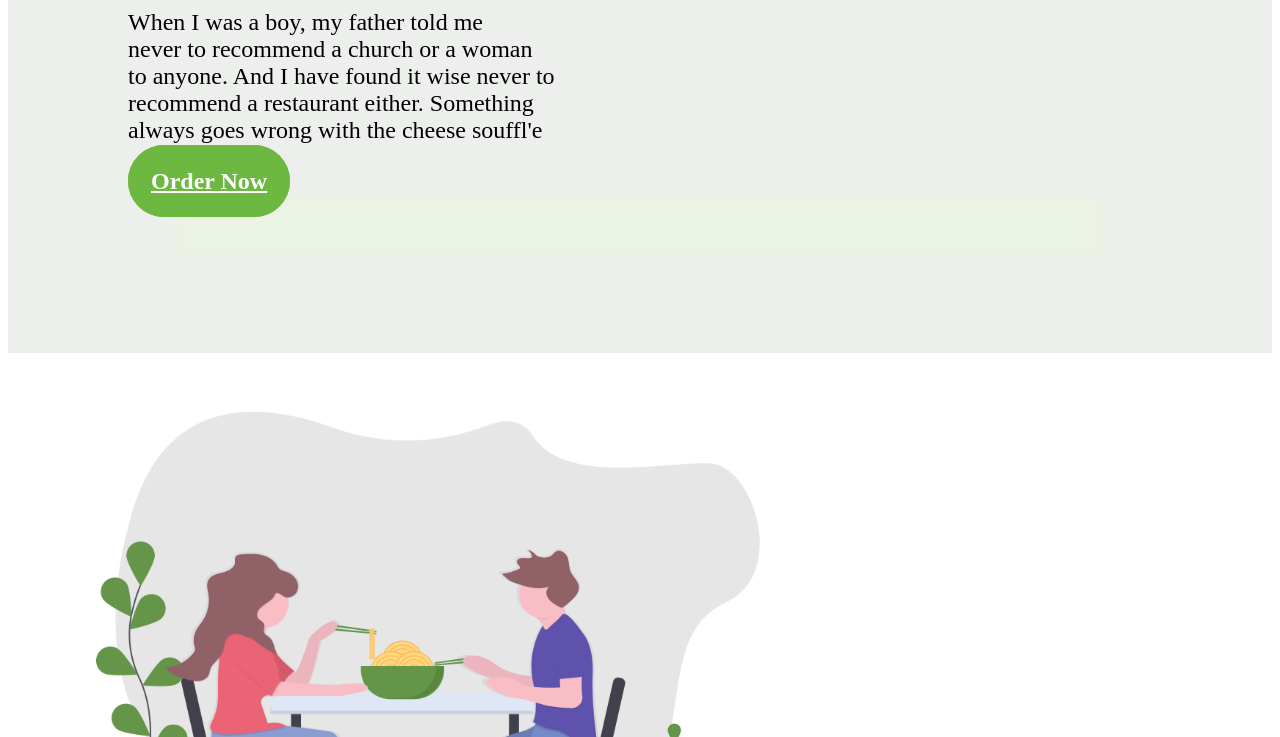
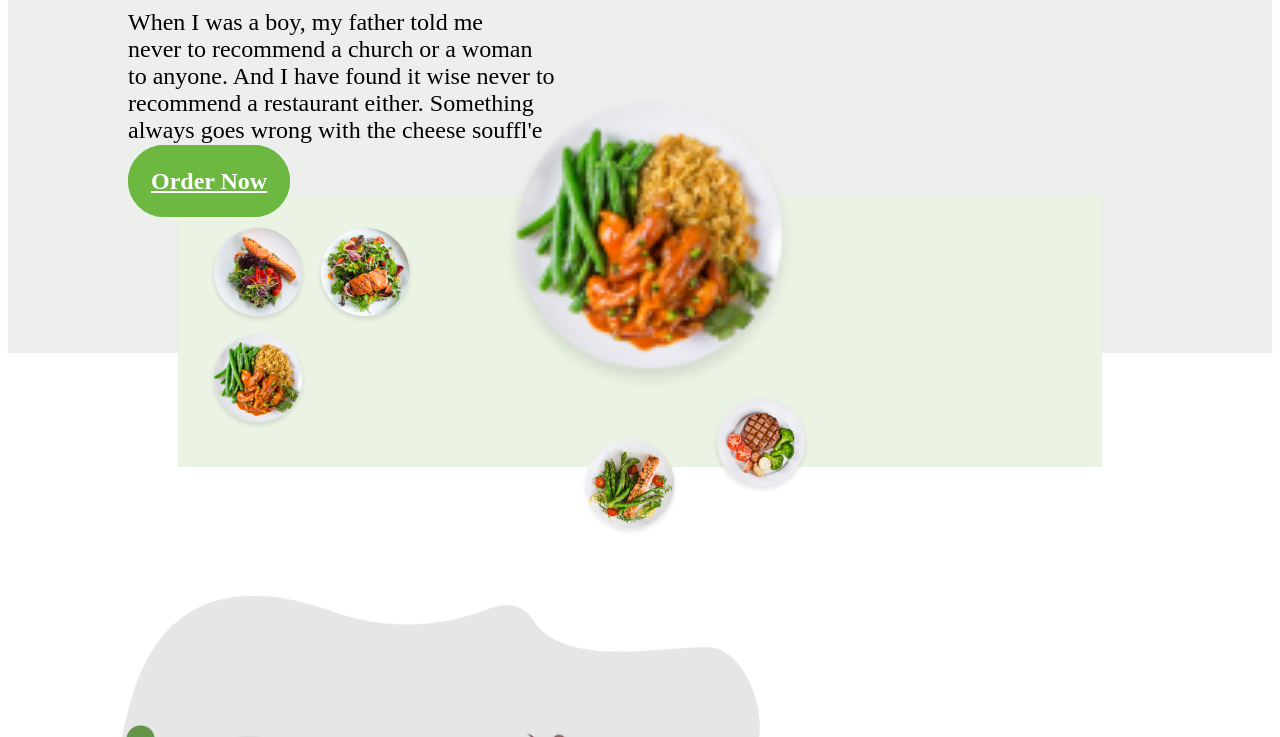
Before and after one commit to DKorir/StreetFood-Restaurant, a plain HTML site: page index.html in a window 1280 px wide. Shown: the part 363-1100 px from the top of the page. Drawn offline with Linux system fonts and the light colour scheme.

Commit message:
add pirriani classes

```diff
--- a/index.html
+++ b/index.html
@@ -29,7 +29,12 @@
         <a class="order-now" href="#Order Now">Order Now</a>
 
     <section class="circle">
-
+      <img id="pirriani" src="./pictures/image 5.png" height="300px" alt="">
+      <img id="pirriani1" src="./pictures/image 1.png" alt="">
+      <img id="pirriani2" src="./pictures/image 2.png" alt="">
+      <img id="pirriani3" src="./pictures/image 3.png" alt="">
+      <img id="pirriani4" src="./pictures/image 5.png" alt="">
+      <img id="pirriani5" src="./pictures/image 6.png" alt="">
 
     </section>
 
```
